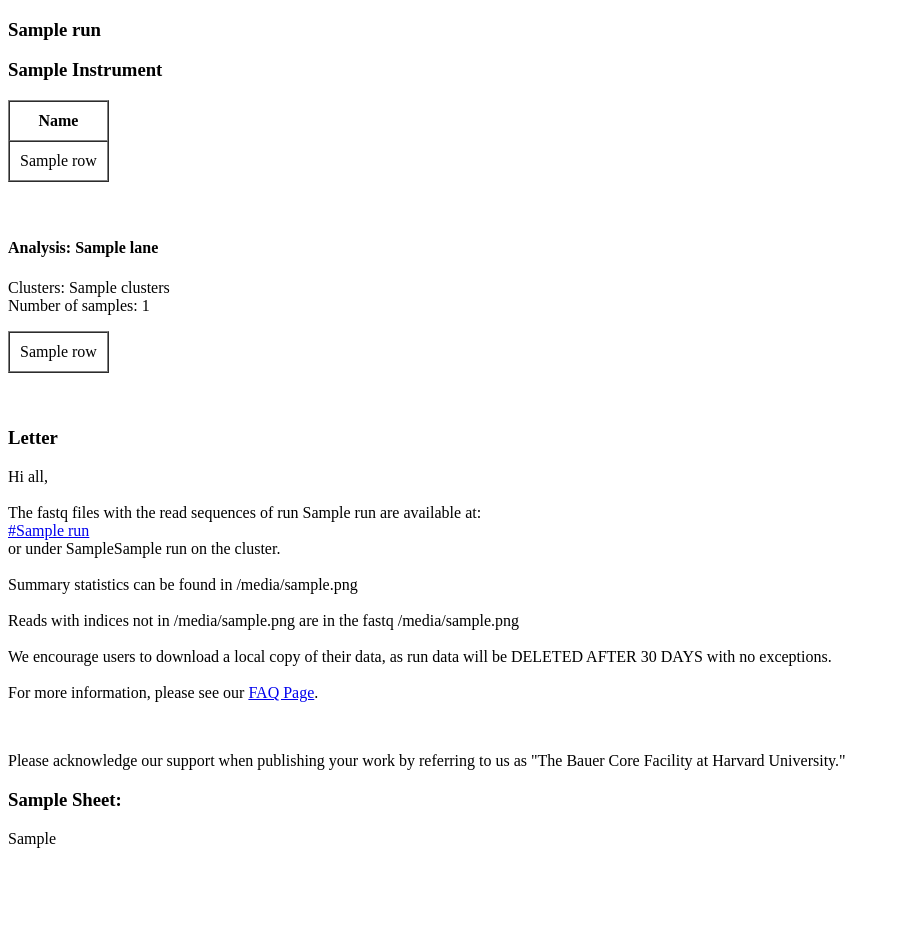
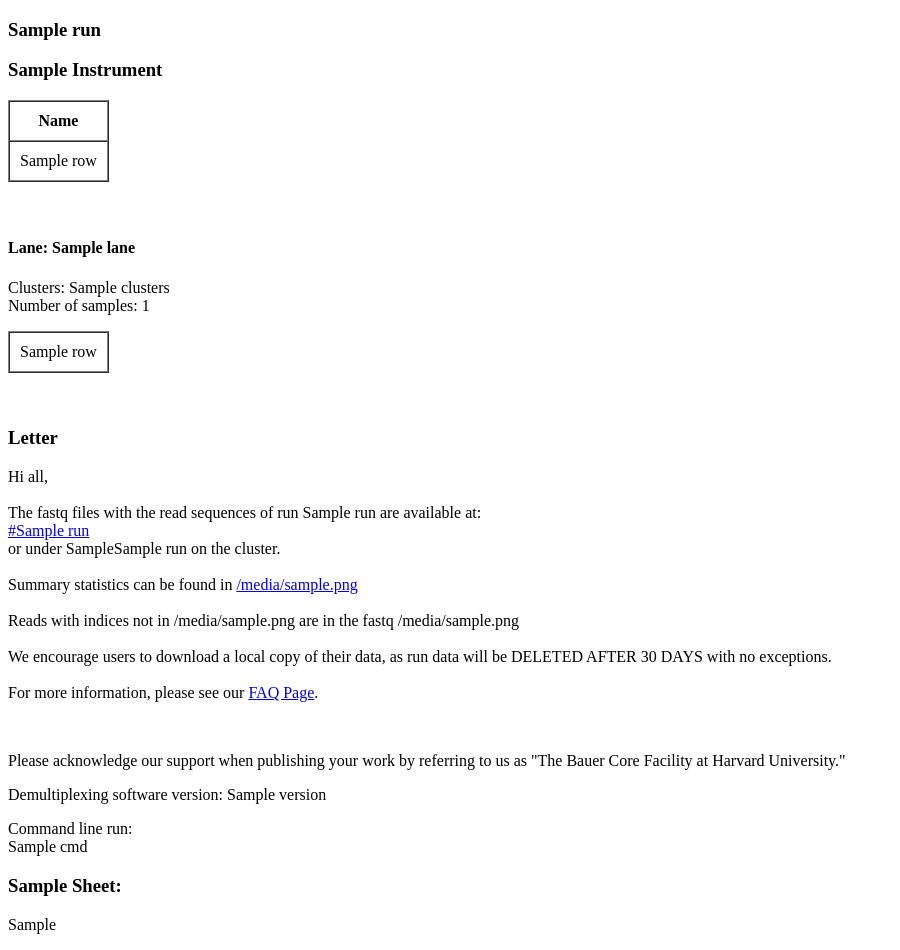
Before and after one commit to harvardinformatics/odybcl2fastq, a Python web app: template odybcl2fastq/templates/summary.html in a window 1280 px wide. Shown: the whole page, without its empty margins (0-900 px from the left). Before the commit the page ends 848 px from the top, so only its background shows below. Run offline with Jinja, Linux system fonts and the light colour scheme; the template is opened without the code that fills it: most values are stand-ins (such as "Sample title", 1, 10 or a date in 2020).

Commit message:
add version and cmd as well as change rename analyses to lanes

```diff
--- a/odybcl2fastq/templates/summary.html
+++ b/odybcl2fastq/templates/summary.html
@@ -4,7 +4,7 @@
     <h3>{{run}}</h3>
     <h3>{{instrument|title}}
     {% if lanes|length > 1 %}
-         Total Analyses {{lanes|length}}
+         Total Lanes {{lanes|length}}
     {% endif %}
     </h3>
     {% if lane_sum %}
@@ -23,7 +23,7 @@
         <br><br>
     {% endif %}
     {% for name, lane in lanes.items() %}
-        <h4>Analysis: {{name}}</h4>
+        <h4>Lane: {{name}}</h4>
         <p>Clusters: {{lane['clusters']}}<br>
         Number of samples: {{lane['sam_num']}}</p>
         {% if lane['samples'] %}
@@ -57,7 +57,7 @@
     <a href="{{fastq_url}}{{run}}">{{fastq_url}}{{run}}</a><br>
     or under {{fastq_dir}}{{run}} on the cluster.<br><br>
     Summary statistics can be found in
-    {{stats_file}}<br><br>
+    <a href="{{stats_file}}">{{stats_file}}</a><br><br>
     Reads with indices not in {{sample_sheet_file}} are in the fastq
     {{undetermined_files}}<br><br>
     We encourage users to download a local copy of their data,
@@ -70,6 +70,8 @@
     <p>Please acknowledge our support when publishing your work by referring to us
     as "The Bauer Core Facility at Harvard University."</p>
     <p>
+    <p>Demultiplexing software version: {{version}}</p>
+    <p>Command line run:<br> {{cmd}}</p>
     <h3>Sample Sheet:</h3>
     {{sample_sheet}}
     </p>
```
Also changed, not shown: odybcl2fastq/run.py (+6 -1 lines).
